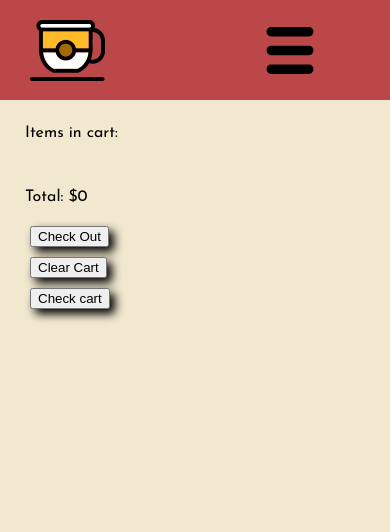
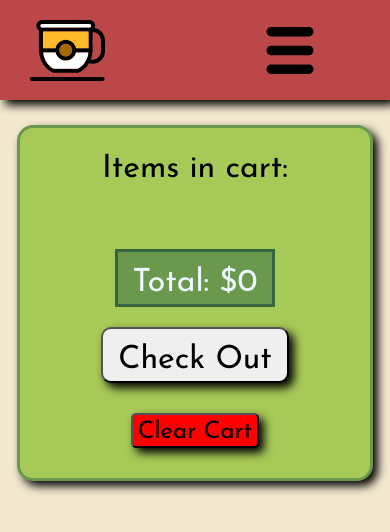
Before and after one commit to Cililocwee/store-front, a React (Create React App) app: page /cart in a window 390 px wide. Shown: the top 532 px of the page. Built offline with nearby package versions, Linux system fonts and the light colour scheme.

Commit message:
styling, item removal, item total, and mobile view

```diff
--- a/src/App.css
+++ b/src/App.css
@@ -14,6 +14,8 @@
   margin: 30px;
   filter: drop-shadow(10px 10px 4px black);
   background-color: var(--card-background);
+  border-radius: 16px;
+  z-index: 0;
 }
 
 .drinkcard:hover {
@@ -24,14 +26,18 @@
   height: 300px;
   width: 100%;
   object-fit: cover;
+  border-radius: 0 0 16px 16px;
 }
-
+.price {
+  font-size: 1.5em;
+  padding-top: 5px;
+}
 .add-btn {
   opacity: 0;
   width: 200px;
   height: 200px;
   position: absolute;
-  top: 30%;
+  top: 0;
   background-image: url("./assets/addtocart.svg");
   background-repeat: no-repeat;
   background-position: center;
@@ -40,6 +46,7 @@
 
 .drinkcard:hover .add-btn {
   opacity: 75%;
+  top: 30%;
 }
 
 .drink-type {
@@ -48,10 +55,12 @@
   height: 50px;
   justify-content: center;
   align-items: center;
+  text-align: center;
   font-size: max(2em, 1em);
   font-weight: 600;
   background-color: var(--card-label);
   color: var(--font-on-dark);
+  border-radius: 16px 16px 0 0;
 }
 
 .drink-description {
@@ -67,6 +76,7 @@
   color: var(--font-on-dark);
   font-weight: 600;
   font-size: 1.3em;
+  border-radius: 0 0 16px 16px;
 }
 
 .drinkcard:hover .drink-description {
@@ -89,3 +99,37 @@
   font-size: 4em;
   padding: 0.5em;
 }
+
+@media (max-width: 780px) {
+  .drinkcard {
+    width: 10em;
+    margin: 10px;
+  }
+
+  .drinkcard img {
+    height: 150px;
+    border-radius: 0;
+  }
+
+  .drink-type {
+    font-size: 1.5em;
+  }
+
+  .drink-description {
+    height: fit-content;
+    position: relative;
+    padding: 10px 5px;
+    background-color: var(--primary-color);
+  }
+
+  .drinkcard:hover .add-btn {
+    opacity: 75%;
+    top: 15%;
+    z-index: 99;
+    width: 50%;
+  }
+
+  .drinkcard:hover .drink-description {
+    opacity: 100;
+  }
+}
--- a/src/components/DropDown.jsx
+++ b/src/components/DropDown.jsx
@@ -1,10 +1,13 @@
-import React, { useState } from "react";
+import React, { useState, useContext } from "react";
 import "./NavBar.css";
 import { Link } from "react-router-dom";
 import ShoppingCart from "../assets/shoppingcart.svg";
 import MenuIcon from "../assets/menuicon.svg";
+import { CartContext } from "../CartContext";
+
 export default function DropDown() {
   const [viewState, setViewState] = useState("folded");
+  const { cart } = useContext(CartContext);
 
   function handleClick(e) {
     if (viewState === "folded") {
@@ -43,6 +46,7 @@ export default function DropDown() {
         </Link>
         <Link to="/cart">
           <div id="shoppingcart">
+            <p id="numberincart">{cart.length}</p>
             <img onClick={handleClick} src={ShoppingCart} alt="shopping cart" />
           </div>
         </Link>
--- a/src/components/NavBar.css
+++ b/src/components/NavBar.css
@@ -7,6 +7,9 @@
   padding: 0 20px;
   height: 100px;
   font-size: 2em;
+  filter: drop-shadow(5px 5px 5px black);
+  position: relative;
+  z-index: 99;
 }
 
 .navbar img {
@@ -78,10 +81,8 @@
   display: none;
   flex-direction: column;
   width: 5em;
-  /* position: relative; */
+  position: relative;
   margin: auto;
-
-  z-index: 99;
   background-color: var(--primary-color);
 
   /* border: 1px solid var(--card-highlight); */
@@ -96,9 +97,8 @@
 .dropdown {
   display: flex;
   flex-direction: column;
-  /* position: absolute; */
+  position: relative;
   transition: 0.5s;
-  /* right: 0; */
   margin-top: 1em;
   gap: 0.5em;
   padding: 0.25em;
@@ -122,7 +122,7 @@
   }
 }
 
-@media (max-width: 500px) {
+@media (max-width: 575px) {
   #storename {
     display: none;
   }
--- a/src/index.css
+++ b/src/index.css
@@ -1,14 +1,3 @@
-/* @media only screen and (-webkit-min-device-pixel-ratio: 1.5),
-  only screen and (-o-min-device-pixel-ratio: 3/2),
-  only screen and (min--moz-device-pixel-ratio: 1.5),
-  only screen and (min-device-pixel-ratio: 1.5) {
-  html,
-  body {
-    width: 100%;
-    overflow-x: hidden;
-  }
-} */
-
 :root {
   --primary-color: #bc4749;
   --background-color: #f2e8cf;
@@ -17,18 +6,15 @@
   --card-label: #386641;
   --font-on-primary: #000000;
   --font-on-dark: #f0f8ff;
-  font-family: "Josefin Sans";
+  --global-font: "Josefin Sans";
+  font-family: var(--global-font);
 }
 
 html,
 body {
-  /* height: 100vh;
-  margin: 0;
-  width: 100%; */
   width: 100%;
   height: 100vh;
   margin: 0;
   padding: 0;
-  /* overflow: hidden; */
   background-color: var(--background-color);
 }
--- a/src/pages/Cart.jsx
+++ b/src/pages/Cart.jsx
@@ -1,5 +1,4 @@
 import React, { useContext } from "react";
-
 import { CartContext } from "../CartContext";
 
 export default function Cart() {
@@ -13,6 +12,7 @@ export default function Cart() {
   } = useContext(CartContext);
 
   return (
+    <div className="content">
       <div className="cart-wrapper">
         Items in cart:
         <ul>
@@ -29,16 +29,19 @@ export default function Cart() {
             );
           })}
         </ul>
-      <p>Total: ${total}</p>
+        <div className="total-box">Total: ${total}</div>
         <button
+          id="check-out"
           onClick={() => {
-          console.log("not implemented");
+            alert(`Thank you for shopping. Your total is $${total}`);
           }}
         >
           Check Out
         </button>
-      <button onClick={clearCart}>Clear Cart</button>
-      <button onClick={() => console.log(cart)}>Check cart</button>
+        <button id="cart-clear" onClick={clearCart}>
+          Clear Cart
+        </button>
+      </div>
     </div>
   );
 }
--- a/src/pages/Pages.css
+++ b/src/pages/Pages.css
@@ -15,11 +15,27 @@
   filter: drop-shadow(16px 16px 20px rgba(0, 0, 0, 0.5));
 }
 
-.cart-wrapper {
-  /* border: 1px solid black; */
+.content {
   display: flex;
   flex-direction: column;
+  align-items: center;
+  height: fit-content;
+}
+
+.cart-wrapper {
+  font-size: 2em;
+  display: flex;
+  flex-direction: column;
+  align-items: center;
   margin: 25px;
+  background-color: var(--card-background);
+  width: fit-content;
+  min-width: 300px;
+  padding: 25px;
+  border-radius: 16px;
+  border: 3px solid var(--card-highlight);
+  filter: drop-shadow(5px 5px 5px black);
+  z-index: 0;
 }
 
 .cart-wrapper > button {
@@ -29,6 +45,43 @@
 }
 
 .cart-item {
-  /* border: 1px solid black; */
   margin: 10px;
+  border-bottom: 1px dashed var(--card-label);
 }
+.cart-item:hover {
+  text-decoration: line-through;
+  color: darkred;
+  cursor: pointer;
+}
+
+.cancel-btn {
+  width: 15px;
+}
+
+.total-box {
+  background-color: var(--card-highlight);
+  width: fit-content;
+  padding: 15px 15px 5px 15px;
+  border: 3px solid var(--card-label);
+  color: var(--font-on-dark);
+  margin-bottom: 15px;
+}
+#check-out {
+  border-radius: 10px;
+  font-size: 1em;
+  font-family: var(--global-font);
+  padding: 15px 15px 5px 15px;
+}
+#check-out:hover {
+  background-color: var(--primary-color);
+  color: var(--font-on-dark);
+}
+
+#cart-clear {
+  background-color: red;
+  margin-top: 25px;
+  border-radius: 5px;
+  padding: 5px 5px 2px 5px;
+  font-family: var(--global-font);
+  font-size: 0.75em;
+}
```
Also changed, not shown: src/assets/cancel.svg (added). Lines whose indentation alone changed are shown as unchanged.
